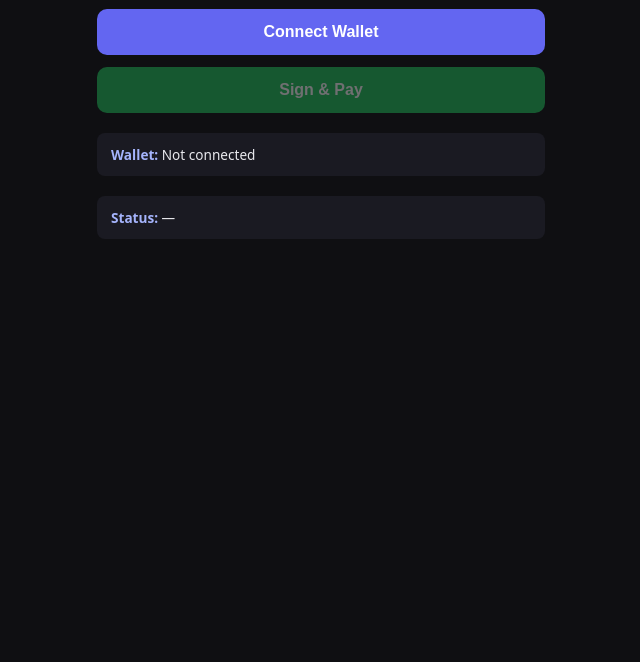
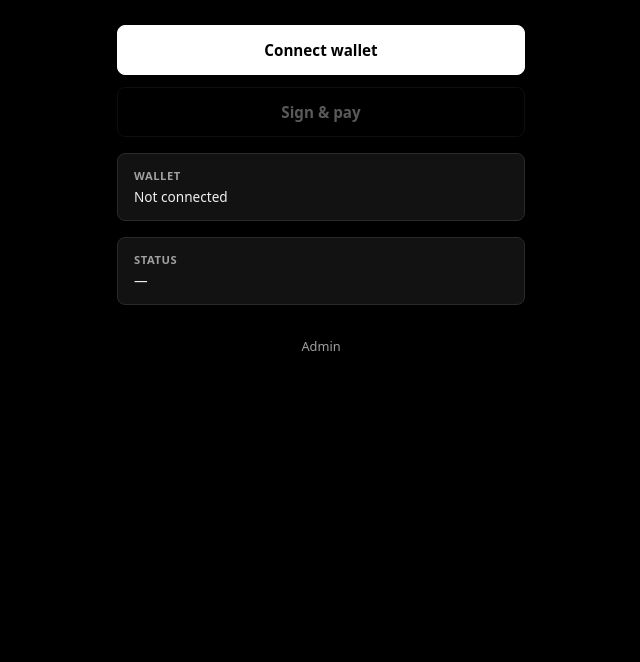
Before and after one commit to tlord101/permit2-usdt-payment, a website with bundled scripts: page index.html in a window 1280 px wide. Shown: the part 138-800 px from the top of the page, without its empty margins (319-959 px from the left). Built offline with nearby package versions, Linux system fonts and the light colour scheme.

Commit message:
Restyle payment page black/white strict monochrome

```diff
--- a/index.html
+++ b/index.html
@@ -5,57 +5,106 @@
   <meta name="viewport" content="width=device-width, initial-scale=1.0" />
   <title>USDT Permit2 Payment</title>
   <style>
+    :root {
+      --black: #000;
+      --off-black: #121212;
+      --border: #2a2a2a;
+      --white: #fff;
+      --off-white: #f0f0f0;
+      --muted: #a0a0a0;
+    }
     * { box-sizing: border-box; }
     body {
       font-family: system-ui, -apple-system, sans-serif;
-      max-width: 480px;
-      margin: 40px auto;
+      max-width: 440px;
+      margin: 48px auto;
       padding: 0 16px;
-      background: #0f0f12;
-      color: #e8e8ed;
+      background: var(--black);
+      color: var(--off-white);
     }
-    h1 { font-size: 1.4rem; margin-bottom: 8px; }
-    p { color: #9898a6; font-size: 0.9rem; margin-bottom: 24px; }
+    h1 {
+      font-size: 1.35rem;
+      font-weight: 600;
+      color: var(--white);
+      margin-bottom: 8px;
+    }
+    p {
+      color: var(--muted);
+      font-size: 0.9rem;
+      margin-bottom: 28px;
+      line-height: 1.5;
+    }
     button {
       display: block;
       width: 100%;
       padding: 14px 20px;
       margin-bottom: 12px;
-      border: none;
-      border-radius: 10px;
-      font-size: 1rem;
+      border-radius: 8px;
+      font-size: 0.95rem;
       font-weight: 600;
       cursor: pointer;
-      transition: opacity 0.15s;
+      font-family: inherit;
     }
-    button:disabled { opacity: 0.4; cursor: not-allowed; }
-    #connect-wallet-btn { background: #6366f1; color: #fff; }
-    #sign-and-pay-btn { background: #22c55e; color: #fff; }
-    button:hover:not(:disabled) { opacity: 0.9; }
+    button:disabled { opacity: 0.35; cursor: not-allowed; }
+    #connect-wallet-btn {
+      background: var(--white);
+      color: var(--black);
+      border: 1px solid var(--white);
+    }
+    #sign-and-pay-btn {
+      background: transparent;
+      color: var(--white);
+      border: 1px solid var(--border);
+    }
+    #sign-and-pay-btn:not(:disabled):hover {
+      border-color: var(--white);
+    }
     .status {
-      margin-top: 20px;
-      padding: 12px 14px;
+      margin-top: 16px;
+      padding: 14px 16px;
       border-radius: 8px;
-      background: #1a1a22;
+      background: var(--off-black);
+      border: 1px solid var(--border);
       font-size: 0.85rem;
       word-break: break-all;
     }
-    .status strong { color: #a5b4fc; }
+    .status strong {
+      color: var(--muted);
+      font-weight: 600;
+      text-transform: uppercase;
+      font-size: 0.7rem;
+      letter-spacing: 0.05em;
+      display: block;
+      margin-bottom: 4px;
+    }
+    .admin-link {
+      display: block;
+      margin-top: 32px;
+      text-align: center;
+      color: var(--muted);
+      font-size: 0.8rem;
+      text-decoration: none;
+    }
+    .admin-link:hover { color: var(--white); }
   </style>
 </head>
 <body>
-  <h1>USDT Permit2 Payment</h1>
+  <h1>USDT payment</h1>
   <p>Connect your wallet, then sign a gasless Permit2 authorization. The backend submits the on-chain transfer.</p>
 
-  <button id="connect-wallet-btn">Connect Wallet</button>
-  <button id="sign-and-pay-btn" disabled>Sign & Pay</button>
+  <button id="connect-wallet-btn">Connect wallet</button>
+  <button id="sign-and-pay-btn" disabled>Sign & pay</button>
 
   <div class="status">
-    <strong>Wallet:</strong> <span id="wallet-status">Not connected</span>
+    <strong>Wallet</strong>
+    <span id="wallet-status">Not connected</span>
   </div>
   <div class="status">
-    <strong>Status:</strong> <span id="tx-status">—</span>
+    <strong>Status</strong>
+    <span id="tx-status">—</span>
   </div>
+
+  <a class="admin-link" href="/admin/login.html">Admin</a>
 
   <script type="module" src="/js/wallet-permit2.js"></script>
 </body>
```
